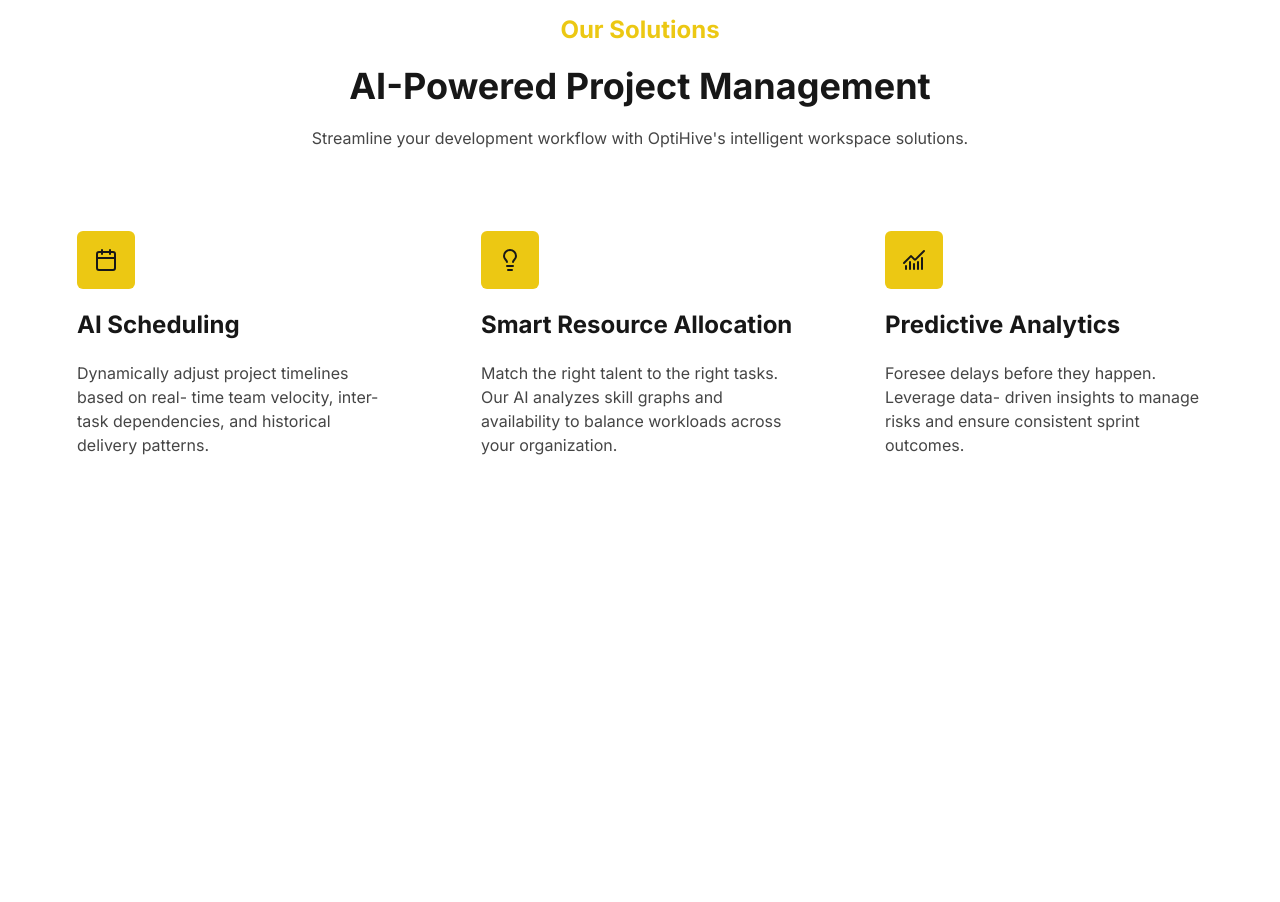
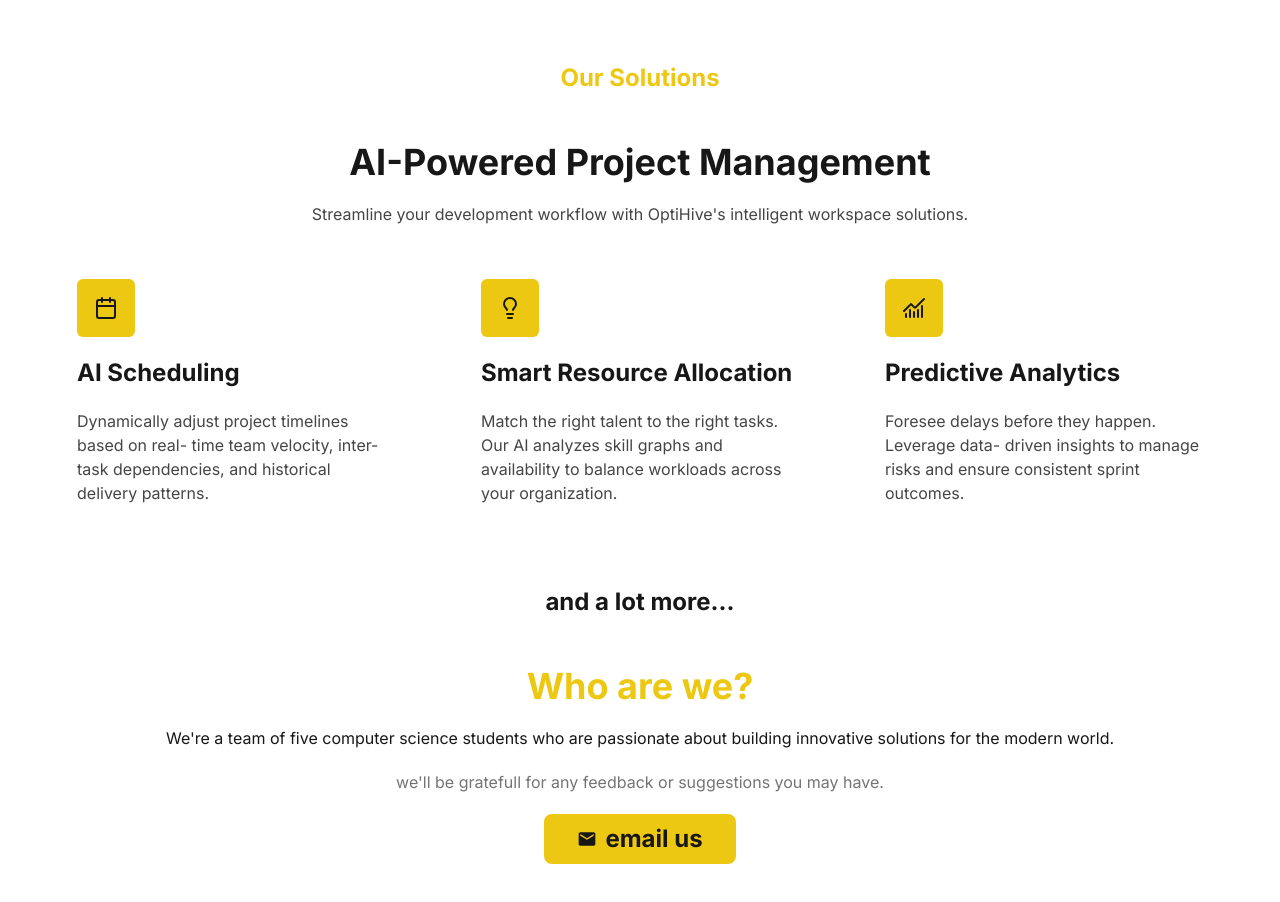
Before and after one commit to amine-mefteh05/optihive, a Next.js app in the folder frontend/: page / in a window 1280 px wide. Shown: the part 880-1782 px from the top of the page. Before the commit the page ends 1370 px from the top, so only its background shows below. Built offline with nearby package versions, Linux system fonts and the light colour scheme.

Commit message:
frontend/add responsiveness to the home screen

```diff
--- a/frontend/src/app/layout.tsx
+++ b/frontend/src/app/layout.tsx
@@ -15,7 +15,7 @@
 }>) {
   return (
     <html lang="en">
-      <body className={`${inter.className} antialiase h-screen`}>
+      <body className={`${inter.className} antialiased`}>
         {children}
       </body>
     </html>
--- a/frontend/src/app/page.tsx
+++ b/frontend/src/app/page.tsx
@@ -1,14 +1,15 @@
-import Image from "next/image";
 import Navbar from "@/features/navbar/navbar";
-import Home from "@/features/main/home";
+import Home from "@/features/main/home/home";
 import Solutions from "@/features/main/solutions/solutions";
+import About from "@/features/main/about/about";
 export default function Page() {
   return (
     <>
       <Navbar />
-      <main className="h-full">
+      <main className="flex flex-col gap-12">
         <Home />
         <Solutions />
+        <About />
       </main>
     </>
   );
--- /dev/null
+++ b/frontend/src/features/main/about/about.tsx
@@ -0,0 +1,25 @@
+import React from "react";
+import { MdEmail } from "react-icons/md";
+function About() {
+  return (
+    <section id="about-us" className="flex flex-col gap-5 items-center mb-10">
+      <h2 className="text-4xl font-bold text-primary text-center">
+        Who are we?
+      </h2>
+      <p className="text-center">
+        We're a team of five computer science students who are passionate about
+        building innovative solutions for the modern world.{" "}
+      </p>
+      <p className="text-foreground/60 text-center">
+        we'll be gratefull for any feedback or suggestions you may have.
+      </p>
+      <a
+        href="mailto:chihaadam137@gmail.com"
+        className="flex gap-2 items-center font-bold text-2xl py-2 px-8 border border-transparent dark:border-white/20 bg-primary dark:bg-primary-hover text-foreground dark:text-background dark:shadow-lg rounded-lg cursor-pointer"
+      >
+        <MdEmail size={20} /> email us
+      </a>
+    </section>
+  );
+}
+export default About;
--- a/frontend/src/features/main/home.tsx
+++ b/frontend/src/features/main/home/home.tsx
@@ -1,9 +1,10 @@
 import Button from "@/components/ui/button";
+import Link from "next/link";
 function Home() {
   return (
     <section
       id="home"
-      className=" h-full flex flex-col gap-10 items-center justify-center"
+      className=" h-screen flex flex-col gap-10 items-center text-center justify-center"
     >
       <h1 className="text-6xl font-bold flex flex-col gap-5">
         <div>Organized Devs.</div>
@@ -17,9 +18,11 @@
         <Button size="md" variant="primary">
           Get Started
         </Button>
-        <Button size="md" variant="secondary">
-          Learn More
-        </Button>
+        <Link href="#solutions">
+          <Button size="md" variant="secondary">
+            Learn More
+          </Button>
+        </Link>
       </div>
     </section>
   );
--- /dev/null
+++ b/frontend/src/features/main/solutions/ai-project-management.tsx
@@ -0,0 +1,40 @@
+import Card from "./card";
+import { Calendar, Lightbulb, ChartNoAxesCombined } from "lucide-react";
+function AiProjectManagement() {
+  return (
+    <div className="flex flex-col gap-5 items-center">
+      <h2 className="text-4xl font-bold text-center">
+        AI-Powered Project Management
+      </h2>
+      <p className="text-foreground/80 text-center">
+        Streamline your development workflow with OptiHive's intelligent
+        workspace solutions.
+      </p>
+      <div className="flex gap-5 justify-around max-md:flex-col">
+        <Card
+          title="AI Scheduling"
+          description="Dynamically adjust project timelines based on real-
+                       time team velocity, inter-task dependencies, and
+                       historical delivery patterns."
+          image={<Calendar />}
+        />
+        <Card
+          title="Smart Resource Allocation"
+          description="Match the right talent to the right tasks. Our AI
+                       analyzes skill graphs and availability to balance
+                       workloads across your organization."
+          image={<Lightbulb />}
+        />
+        <Card
+          title="Predictive Analytics"
+          description="Foresee delays before they happen. Leverage data-
+                       driven insights to manage risks and ensure
+                       consistent sprint outcomes."
+          image={<ChartNoAxesCombined />}
+        />
+      </div>
+    </div>
+  );
+}
+
+export default AiProjectManagement;
--- a/frontend/src/features/main/solutions/solutions.tsx
+++ b/frontend/src/features/main/solutions/solutions.tsx
@@ -1,40 +1,13 @@
 import React from "react";
 import Card from "./card";
 import { Calendar, Lightbulb, ChartNoAxesCombined } from "lucide-react";
+import AiProjectManagement from "./ai-project-management";
 function Solutions() {
   return (
     <section id="solutions" className="flex flex-col gap-12 items-center">
-      <div className="flex flex-col gap-5 items-center">
-        <label className="text-primary font-bold text-2xl">Our Solutions</label>
-        <h2 className="text-4xl font-bold">AI-Powered Project Management</h2>
-        <p className="text-foreground/80">
-          Streamline your development workflow with OptiHive's intelligent
-          workspace solutions.
-        </p>
-      </div>
-      <div className="flex gap-5 justify-around">
-        <Card
-          title="AI Scheduling"
-          description="Dynamically adjust project timelines based on real-
-                       time team velocity, inter-task dependencies, and
-                       historical delivery patterns."
-          image={<Calendar />}
-        />
-        <Card
-          title="Smart Resource Allocation"
-          description="Match the right talent to the right tasks. Our AI
-                       analyzes skill graphs and availability to balance
-                       workloads across your organization."
-          image={<Lightbulb />}
-        />
-        <Card
-          title="Predictive Analytics"
-          description="Foresee delays before they happen. Leverage data-
-                       driven insights to manage risks and ensure
-                       consistent sprint outcomes."
-          image={<ChartNoAxesCombined />}
-        />
-      </div>
+      <label className="text-primary font-bold text-2xl">Our Solutions</label>
+      <AiProjectManagement />
+      <h2 className="text-2xl font-bold">and a lot more...</h2>
     </section>
   );
 }
--- a/frontend/src/features/navbar/links.tsx
+++ b/frontend/src/features/navbar/links.tsx
@@ -2,7 +2,7 @@
 import Button from "@/components/ui/button";
 function Links() {
   return (
-    <div className="flex gap-5">
+    <div className="flex gap-5 max-md:justify-around max-md:w-full">
       <Link href="#home">
         <Button
           size="md"
--- a/frontend/src/features/navbar/navbar.tsx
+++ b/frontend/src/features/navbar/navbar.tsx
@@ -4,7 +4,7 @@
 import DarkModeToggle from "./darkmode-toggle";
 function Navbar() {
   return (
-    <header className="flex justify-between shadow-lg items-center px-4 sticky top-0 z-50 bg-background/50 backdrop-blur">
+    <header className="flex max-md:flex-col max-md:gap-5 justify-between shadow-lg items-center px-4 sticky top-0 left-0 z-50 bg-background/50 backdrop-blur">
       <Image
         src="/logo.png"
         width={824}
```
Also changed, not shown: 1 other file (tests, documents, lock files or other folders).
